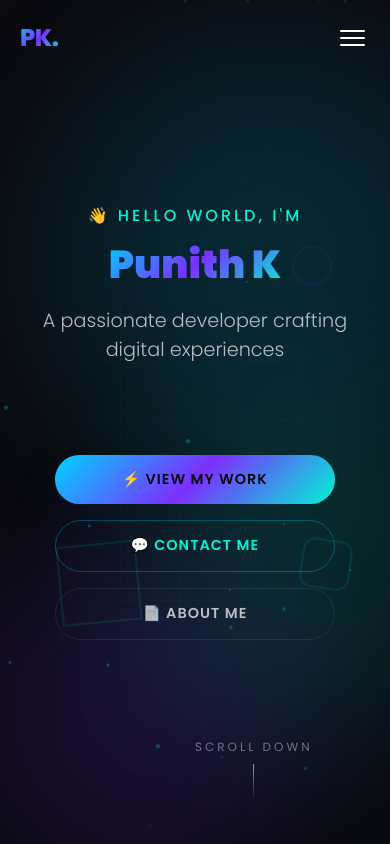
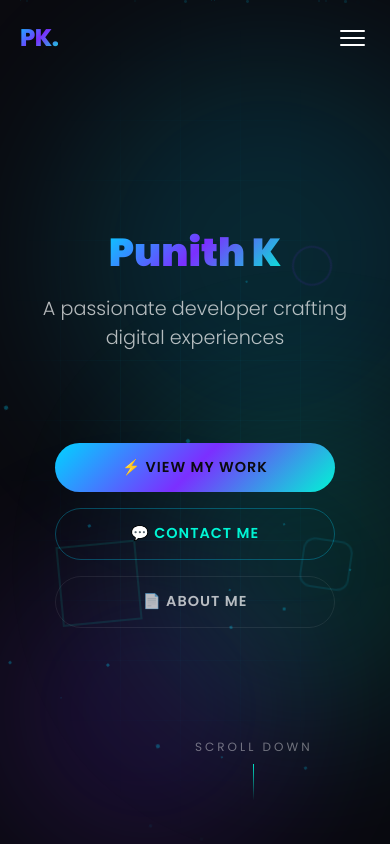
Before and after one commit to punithb3/my-protfoli, a React (Vite) app: page / in a window 390 px wide. Shown: the top 844 px of the page. Built offline with nearby package versions, Linux system fonts and the light colour scheme.

Commit message:
Remove hello world greeting and add phone number placeholder

```diff
--- a/src/components/Contact.tsx
+++ b/src/components/Contact.tsx
@@ -78,6 +78,14 @@ export default function Contact() {
                 <div>
                   <div className="contact-item-text">Email</div>
                   <div className="contact-item-label">punithk@example.com</div>
+                </div>
+              </a>
+
+              <a href="tel:+1234567890" className="contact-item">
+                <div className="contact-item-icon">📱</div>
+                <div>
+                  <div className="contact-item-text">Phone</div>
+                  <div className="contact-item-label">+1 234 567 890</div>
                 </div>
               </a>
 
--- a/src/components/Hero.tsx
+++ b/src/components/Hero.tsx
@@ -60,7 +60,7 @@ export default function Hero() {
       <div className="hero-shape" />
 
       <div className="hero-content">
-        <p className="hero-greeting">👋 HELLO WORLD, I'M</p>
+        <p className="hero-greeting"></p>
         <h1 className="hero-name">
           <span className="gradient-text">Punith K</span>
         </h1>
```
